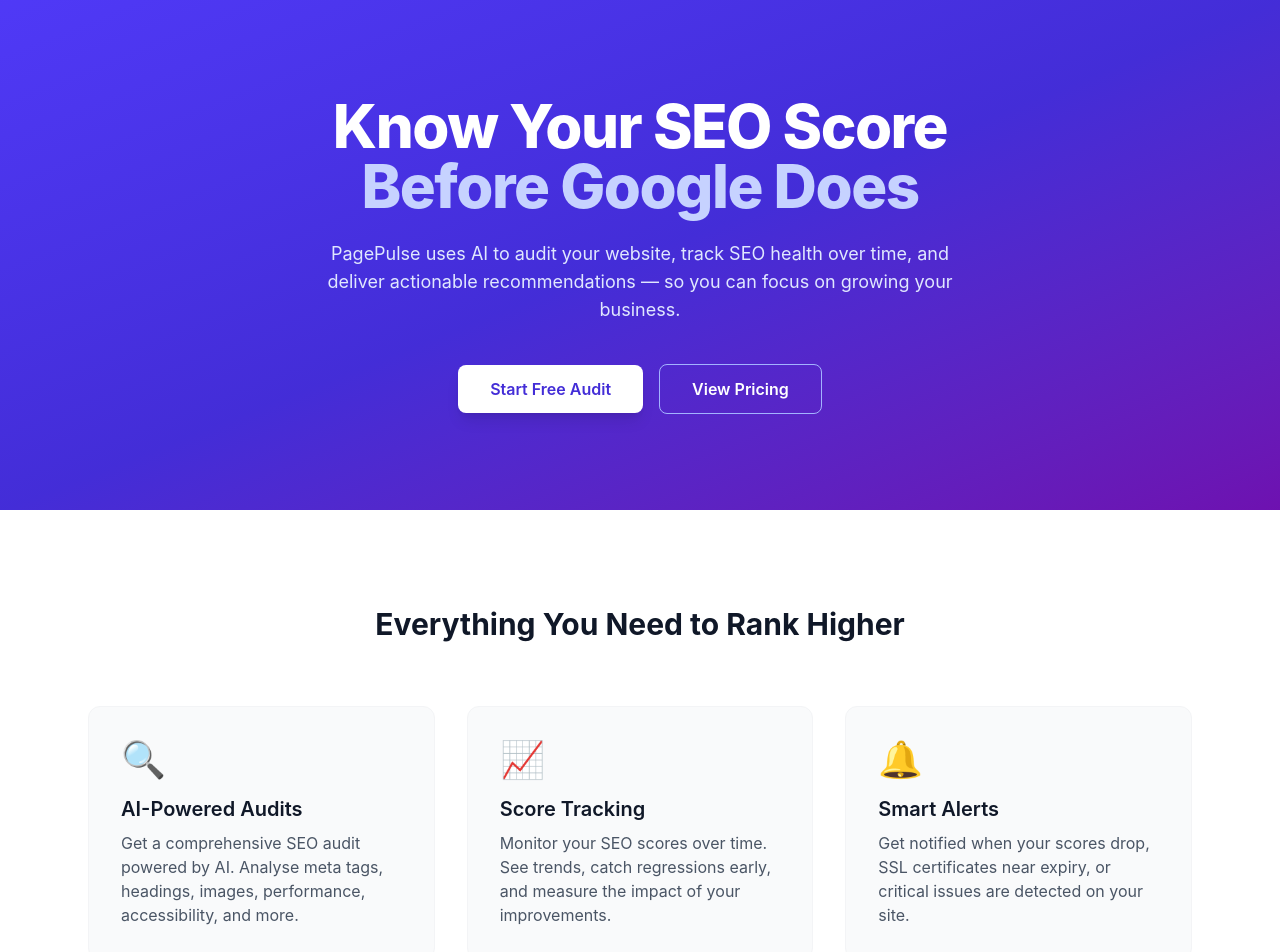
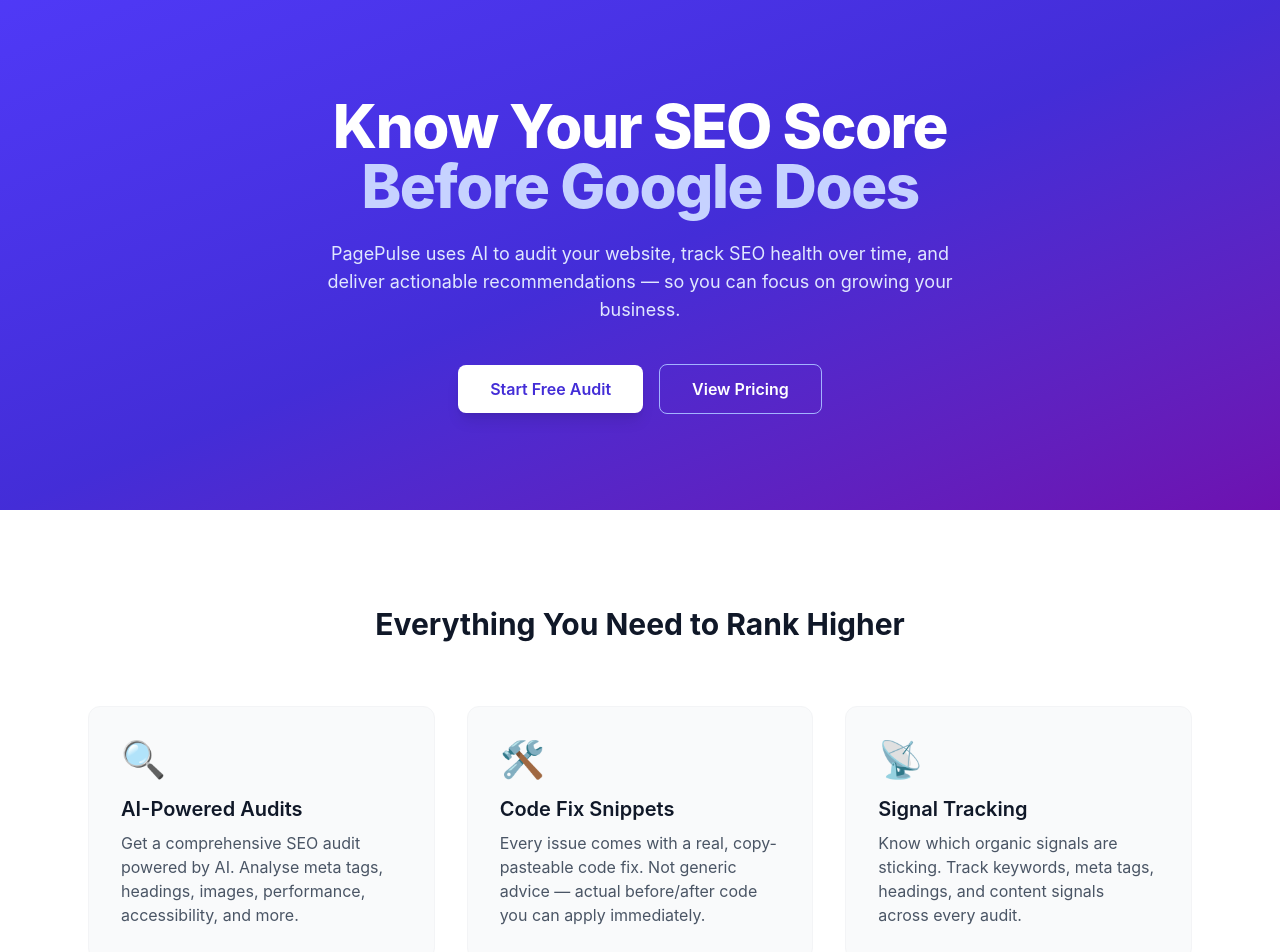
Before and after one commit to oshylabs-rgb/pagepulse, a Next.js app: page / in a window 1280 px wide. Shown: the top 952 px of the page. Built offline with nearby package versions, Linux system fonts and the light colour scheme.

Commit message:
feat: update landing page with new feature highlights (code fixes, signal tracking, keyword detection)

```diff
--- a/app/page.tsx
+++ b/app/page.tsx
@@ -38,7 +38,7 @@
         <h2 className="text-center text-3xl font-bold">
           Everything You Need to Rank Higher
         </h2>
-        <div className="mt-16 grid gap-8 md:grid-cols-3">
+        <div className="mt-16 grid gap-8 sm:grid-cols-2 lg:grid-cols-3">
           {[
             {
               title: 'AI-Powered Audits',
@@ -47,10 +47,28 @@
               icon: '🔍',
             },
             {
-              title: 'Score Tracking',
+              title: 'Code Fix Snippets',
               description:
-                'Monitor your SEO scores over time. See trends, catch regressions early, and measure the impact of your improvements.',
+                'Every issue comes with a real, copy-pasteable code fix. Not generic advice — actual before/after code you can apply immediately.',
+              icon: '🛠️',
+            },
+            {
+              title: 'Signal Tracking',
+              description:
+                'Know which organic signals are sticking. Track keywords, meta tags, headings, and content signals across every audit.',
+              icon: '📡',
+            },
+            {
+              title: 'Score Trajectory',
+              description:
+                'See how your SEO, performance, and accessibility scores change over time with visual trajectory charts.',
               icon: '📈',
+            },
+            {
+              title: 'Keyword Detection',
+              description:
+                'Discover which keywords your pages naturally target. Track keyword occurrences across audits to find what resonates.',
+              icon: '🔑',
             },
             {
               title: 'Smart Alerts',
```
